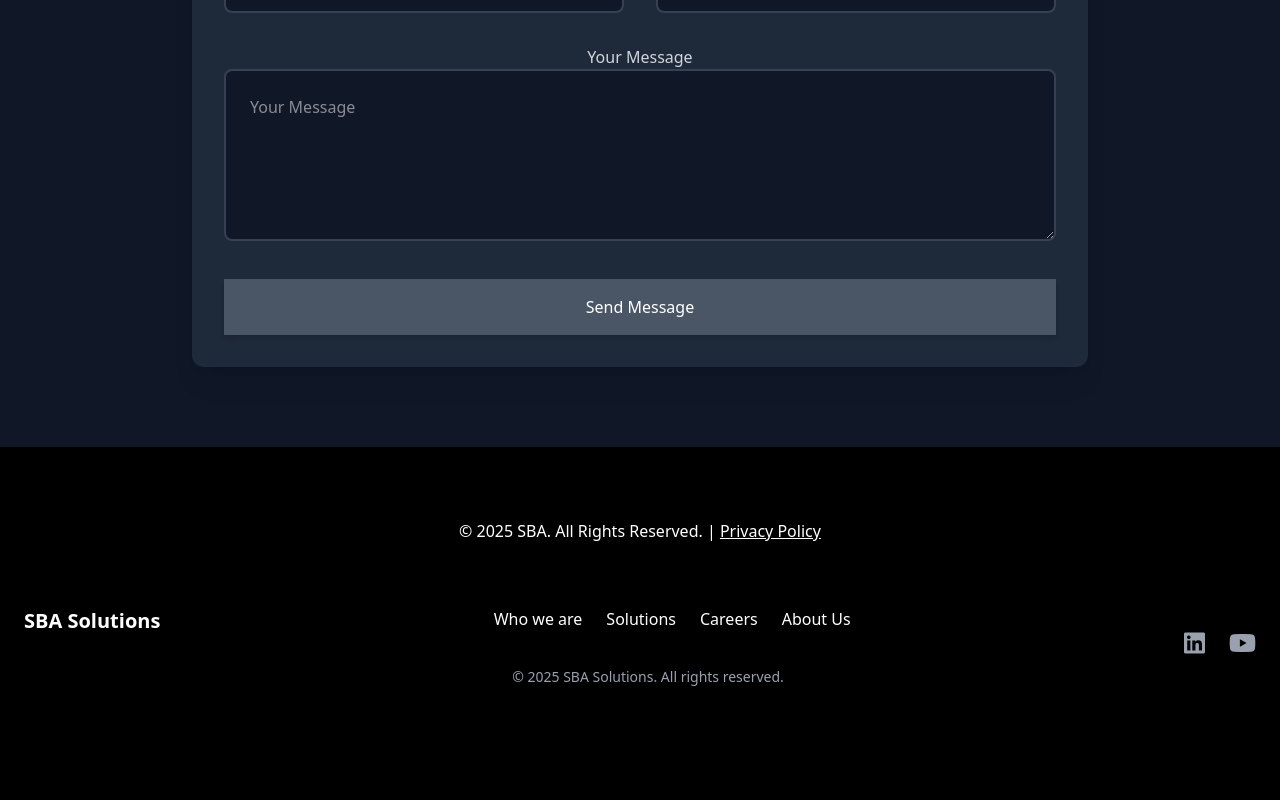
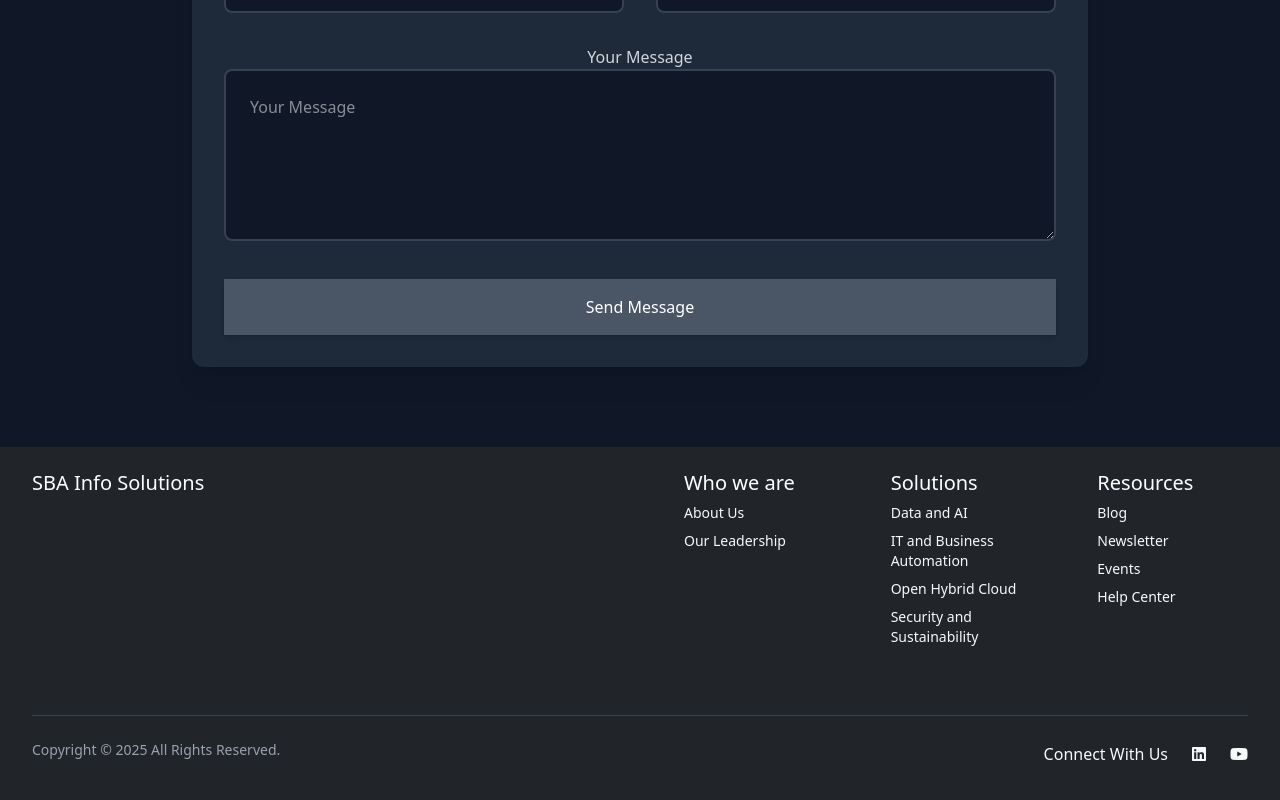
Before and after one commit to NaaluZeroNaalu/sbanew, a React (Vite) app: page / in a window 1280 px wide. Shown: the part 2352-3152 px from the top of the page. Before the commit the page ends 3079 px from the top, so only its background shows below. Built offline with nearby package versions, Linux system fonts and the light colour scheme.

Commit message:
updated the footer

```diff
--- a/src/pages/footer/footer.jsx
+++ b/src/pages/footer/footer.jsx
@@ -5,32 +5,101 @@ function Footer(){
     return(
         <>
 
-<footer className="bg-black text-white py-6">
-  <div className="max-w-7xl mx-auto px-6 flex flex-col md:flex-row justify-between items-center md:items-start">
-
-    <div className="flex flex-col md:flex-row items-center md:items-start mb-4 md:mb-0">
-      <div className="text-xl font-semibold text-white">SBA Solutions</div>
+<footer class="relative w-full  bg-dark text-white">
+  <br />
+  <div class="w-full px-8 mx-auto max-w-7xl">
+    <div class="grid justify-between grid-cols-1 gap-4 md:grid-cols-2">
+      <h5 class="mb-6 text-xl font-semibold text-white">
+        SBA Info Solutions
+        {/* <iframe src="https://www.google.com/maps/embed?pb=!1m18!1m12!1m3!1d3886.988767516827!2d80.21310177454757!3d13.03638681345565!2m3!1f0!2f0!3f0!3m2!1i1024!2i768!4f13.1!3m3!1m2!1s0x3a5266e1fecbc9db%3A0x792c9b430ee8bd4a!2sSBA%20Info%20Solutions%20Private%20Limited!5e0!3m2!1sen!2sin!4v1740636793482!5m2!1sen!2sin" width="600" height="450" style="border:0;" allowfullscreen="" loading="lazy" referrerpolicy="no-referrer-when-downgrade"></iframe> */}
+      </h5>
+      <div class="grid justify-between grid-cols-3 gap-4">
+        <ul>
+          <h5 class="block mb-1 text-base font-semibold text-white" >
+            Who we are
+          </h5>
+          <li>
+            <a href="#" class="block text-light py-1 hover:text-white focus:text-white text-sm" style={{textDecoration:"none"}}>
+              About Us
+            </a>
+          </li>
+          <li>
+            <a href="#" class="block text-light py-1 hover:text-white focus:text-white text-sm" style={{textDecoration:"none"}}>
+              Our Leadership
+            </a>
+          </li>
+        </ul>
+        <ul>
+          <h5 class="block mb-1 text-base font-semibold text-white">
+            Solutions
+          </h5>
+          <li>
+            <a href="#" class="block text-light py-1 hover:text-white focus:text-white text-sm" style={{textDecoration:"none"}}>
+              Data and AI
+            </a>
+          </li>
+          <li>
+            <a href="#" class="block text-light py-1 hover:text-white focus:text-white text-sm" style={{textDecoration:"none"}}>
+              IT and Business Automation
+            </a>
+          </li>
+          <li>
+            <a href="#" class="block text-light py-1 hover:text-white focus:text-white text-sm" style={{textDecoration:"none"}}>
+              Open Hybrid Cloud
+            </a>
+          </li>
+          <li>
+            <a href="#" class="block text-light py-1 hover:text-white focus:text-white text-sm" style={{textDecoration:"none"}}>
+              Security and Sustainability
+            </a>
+          </li>
+        </ul>
+        <ul>
+          <h5 class="block mb-1 text-base font-semibold text-white">
+            Resources
+          </h5>
+          <li>
+            <a href="#" class="block text-light py-1 hover:text-white focus:text-white text-sm" style={{textDecoration:"none"}}>
+              Blog
+            </a>
+          </li>
+          <li>
+            <a href="#" class="block text-light py-1 hover:text-white focus:text-white text-sm" style={{textDecoration:"none"}}>
+              Newsletter
+            </a>
+          </li>
+          <li>
+            <a href="#" class="block text-light py-1 hover:text-white focus:text-white text-sm" style={{textDecoration:"none"}}>
+              Events
+            </a>
+          </li>
+          <li>
+            <a href="#" class="block text-light py-1 hover:text-white focus:text-white text-sm" style={{textDecoration:"none"}}>
+              Help Center
+            </a>
+          </li>
+        </ul>
+      </div>
     </div>
-
-    <div className="flex flex-col md:flex-row gap-6 mb-4 md:mb-0 items-center md:items-start">
-      <a href="#services" className="text-white hover:text-white transition duration-300" style={{ textDecoration: "none" }}>Who we are</a>
-      <a href="#about" className="text-white hover:text-white transition duration-300" style={{ textDecoration: "none" }}>Solutions</a>
-      <a href="#contact" className="text-white hover:text-white transition duration-300" style={{ textDecoration: "none" }}>Careers</a>
-      <a href="#privacy" className="text-white hover:text-white transition duration-300" style={{ textDecoration: "none" }}>About Us</a>
-    </div>
-
-    <div className="flex gap-6 mt-4 md:mt-0">
-      <a href="https://facebook.com" target="_blank" rel="noopener noreferrer">
-        <i className="fab fa-linkedin text-2xl text-gray-400 hover:text-blue-600 transition duration-300"></i>
-      </a>
-      <a href="https://twitter.com" target="_blank" rel="noopener noreferrer">
-        <i className="fab fa-youtube text-2xl text-gray-400 hover:text-red-600 transition duration-300"></i>
-      </a>
+    <div class="flex flex-col items-center justify-center w-full py-4 mt-12 border-t border-gray-700 md:flex-row md:justify-between">
+      <p class="block mb-4 text-sm text-center text-gray-400 md:mb-0">
+        Copyright © 2025 All Rights Reserved.
+      </p>
+      <div class="flex gap-4 text-gray-400 sm:justify-center">
+        <a class="block transition-opacity text-inherit hover:opacity-80" style={{textDecoration:"none"}}>
+          <p className="text-light">Connect With Us</p>
+        </a>
+        <a href="#" class="block text-light transition-opacity text-inherit hover:opacity-80">
+        <i class="fa-brands fa-linkedin"></i>
+        </a>
+        <a href="#" class="block text-light transition-opacity text-inherit hover:opacity-80">
+        <i class="fa-brands fa-youtube"></i>
+        </a>
+      </div>
     </div>
   </div>
+</footer>
 
-  <p className="text-center text-gray-400 text-sm mt-2 md:ml-4 md:mt-0">© {new Date().getFullYear()} SBA Solutions. All rights reserved.</p>
-</footer>
 
         </>
     )
--- a/src/pages/home/home.jsx
+++ b/src/pages/home/home.jsx
@@ -260,15 +260,7 @@ function Home(){
 
 {/* SECTION SIX END */}
 
-<br /><br />
 
-{/* FOOTER SECTION */}
-<div className="footer">
-  <footer className="text-center text-white py-4">
-    <p>&copy; 2025 SBA. All Rights Reserved. | <a href="#privacy-policy" className="text-white">Privacy Policy</a></p>
-  </footer>
-</div>
-{/* FOOTER SECTION END */}
 
 
         </>
```
